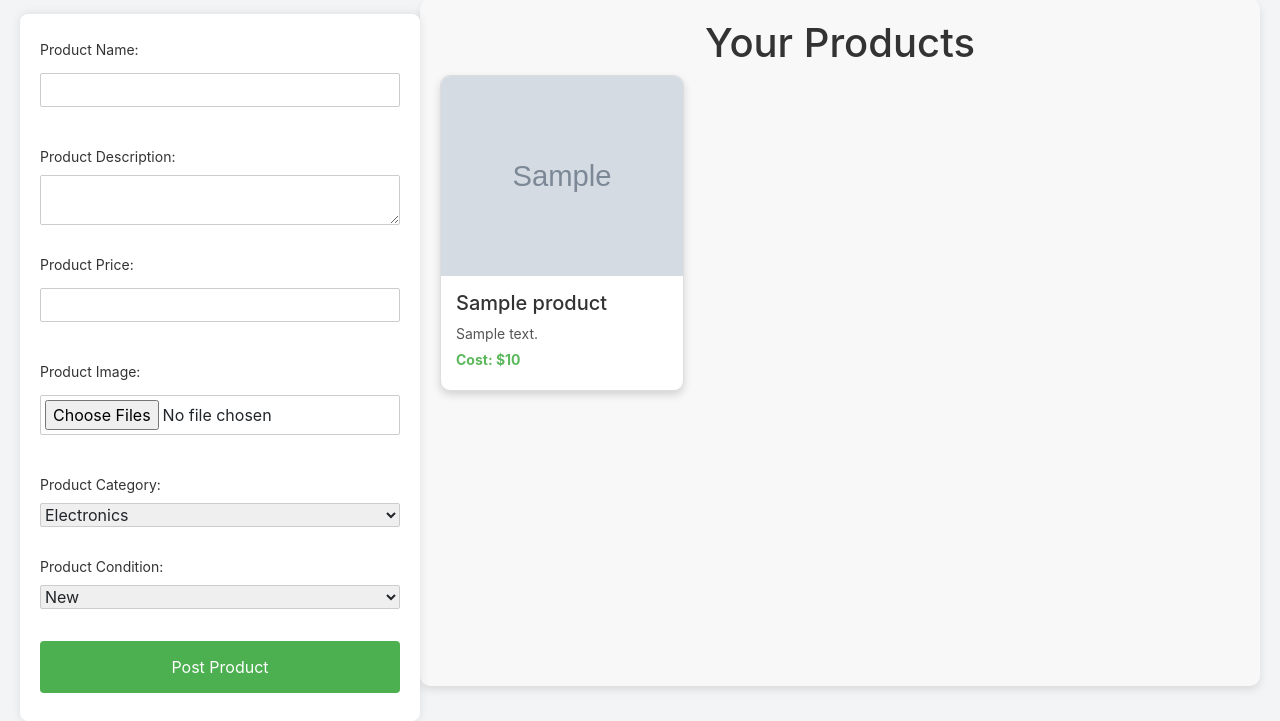
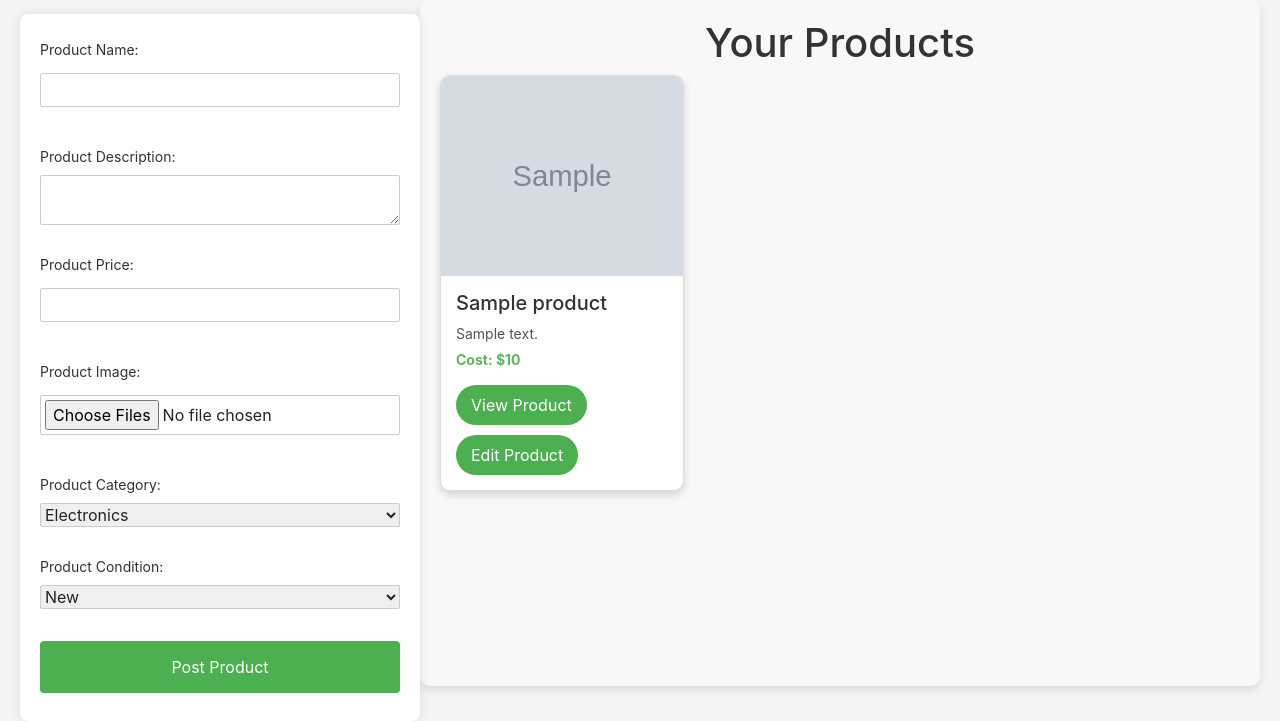
Before and after one commit to kukr/UniMarket-Place, a Flask app: template templates/dashboard.html in a window 1280 px wide. Shown: the part 125-846 px from the top of the page. Run offline with Flask 2, Linux system fonts and the light colour scheme; the template is opened without the code that fills it: most values are stand-ins (such as "Sample title", 1, 10 or a date in 2020); grey boxes marked "Sample" are stand-in pictures; parts of the project's set-up code (start-up, migrations or seed data) failed here and were passed over; some libraries are stand-ins or nearby versions.

Commit message:
Adding view and edit buttons in dashboard

```diff
--- a/templates/dashboard.html
+++ b/templates/dashboard.html
@@ -205,6 +205,37 @@
                 width: 100%;
             }
         }
+
+        .btn-view, .btn-edit {
+            display: inline-block;
+            padding: 8px 15px;
+            margin-top: 10px;
+            margin-right: 20px;
+
+            border: none;
+            border-radius: 20px;
+            cursor: pointer;
+            text-align: center;
+            text-decoration: none;
+            color: white;
+        }
+
+        .btn-view {
+            background-color: #4CAF50;
+        }
+
+        .btn-edit {
+            background-color: #4CAF50;
+        }
+
+        .btn-view:hover {
+            background-color: #45a049;
+        }
+
+        .btn-edit:hover {
+            background-color: #45a049;
+        }
+
     </style>
 </head>
 <body>
@@ -251,12 +282,14 @@
             <div class="product-list">
                 {% for product in user_products %}
                     <div class="product">
-                        <a href="/product/{{ product.product_id }}/edit", product_id=product.id>
+                        <a href="/product/{{ product.product_id }}", product_id=product.id>
                         <img src="{{ product.images[0] }}" alt="{{ product.name }}">
                         <div class="product-info">
                             <h2>{{ product.name }}</h2>
                             <p>{{ product.description[:100] }}{% if product.description|length > 100 %}...{% endif %}</p>
                             <p class="price">Cost: ${{ product.price }}</p>
+                            <a href="/product/{{ product.product_id }}" class="btn-view">View Product</a>
+                            <a href="/product/{{ product.product_id }}/edit" class="btn-edit">Edit Product</a>
                         </div>
                     </div>
                 {% endfor %}
```
